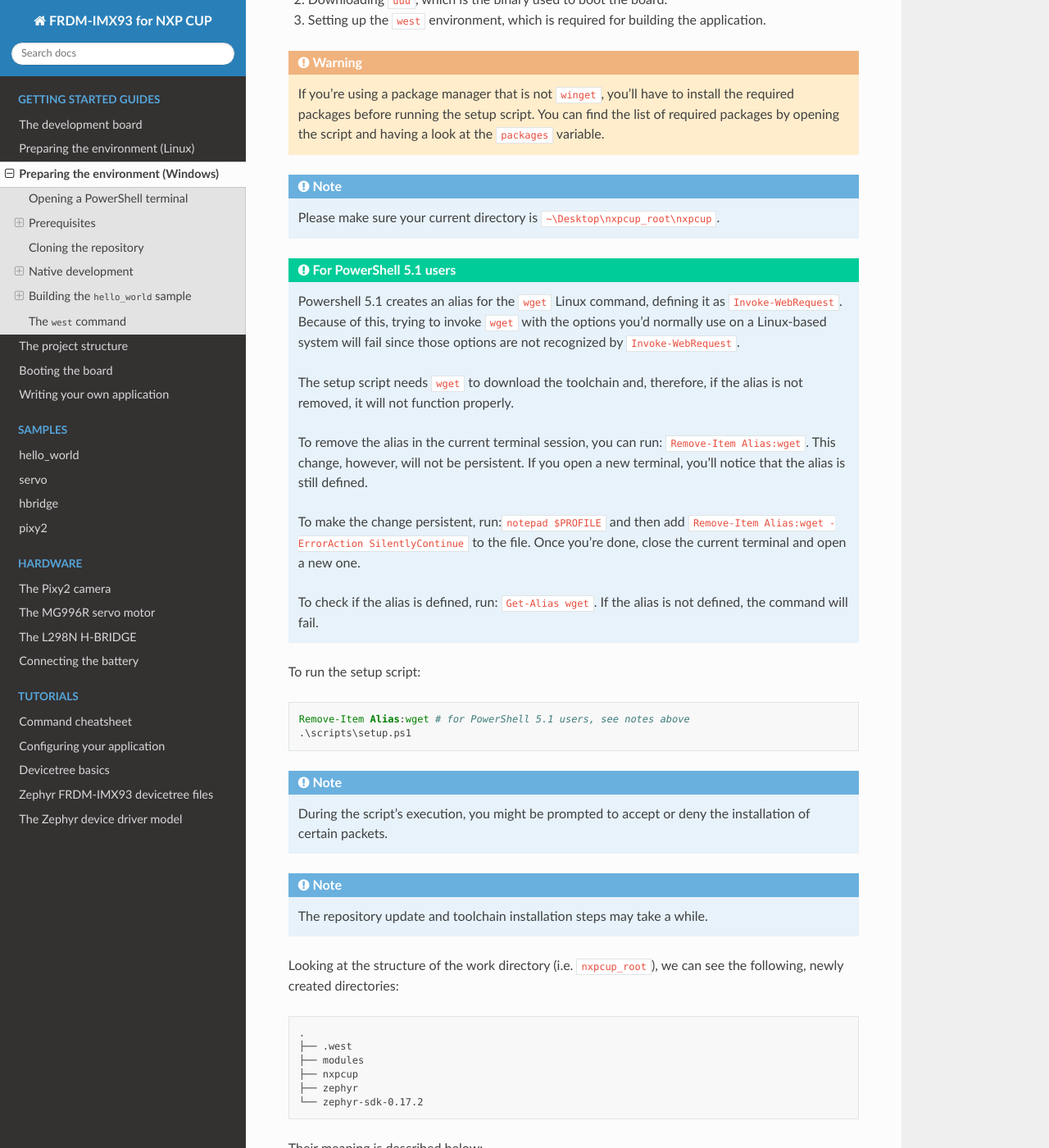
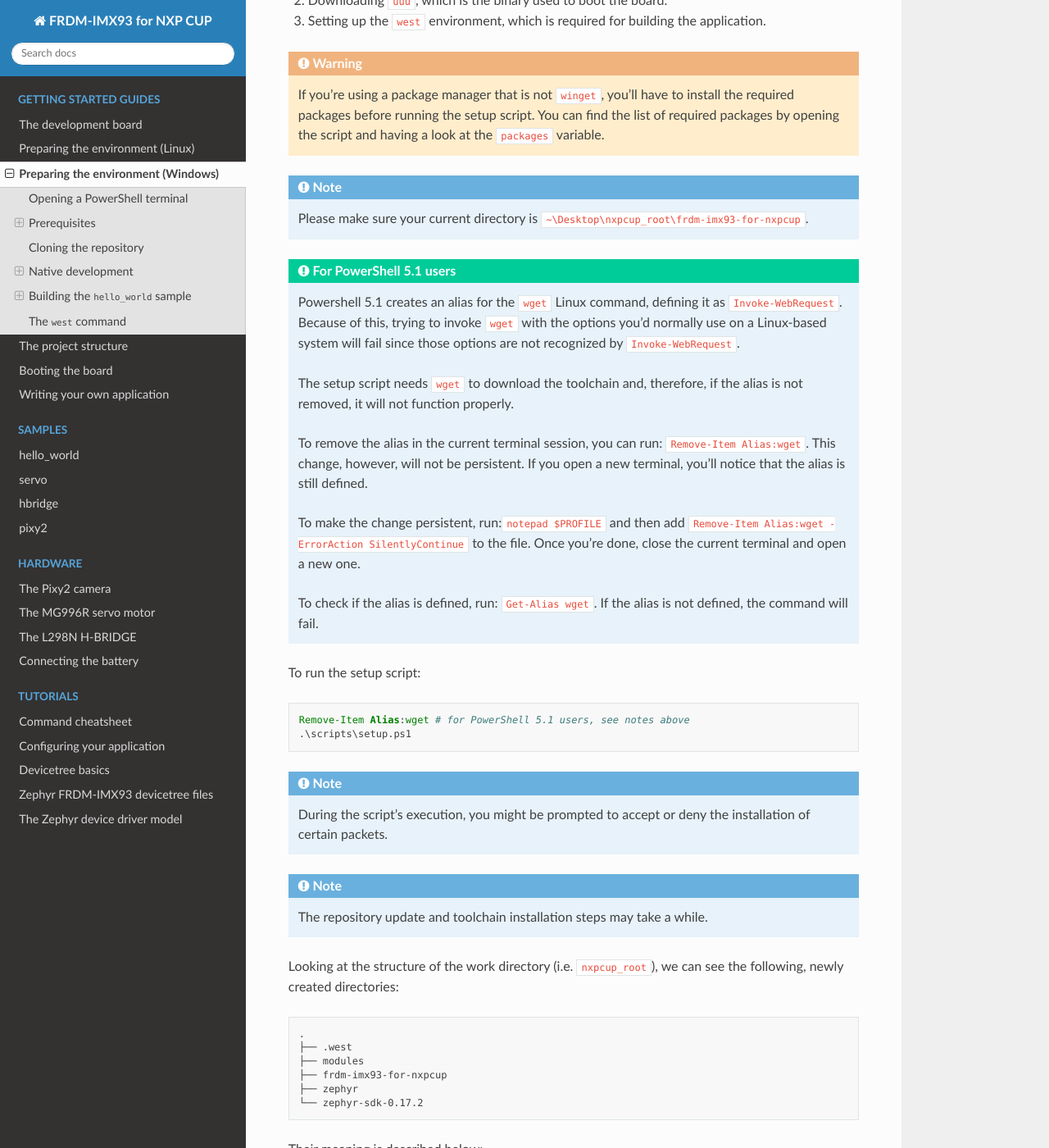
Before and after one commit to NXPHoverGames/frdm-imx93-for-nxpcup, a Sphinx documentation site: the page built from doc/windows_setup.rst, in a window 1280 px wide and 1400 px high, scrolled down 4330 px. Shown: the whole window at 82% size. Built offline with Sphinx 7.4.7 and the Read the Docs theme 3.1.0, drawn with Linux system fonts in a browser that asks for light colours; some of the changed text lies outside the part shown.

Commit message:
doc: windows_setup: update stale repository
The repository has been moved to a different location. Additionally,
its name has been changed.

Signed-off-by: Laurentiu Mihalcea <laurentiu.mihalcea@nxp.com>

```diff
--- a/doc/windows_setup.rst
+++ b/doc/windows_setup.rst
@@ -66,7 +66,7 @@
 
    Make sure that the work directory path does not contain any whitespaces,
    otherwise the sample build step may fail. For instance, paths such as:
-   ``C:\Users\TEST USER\Desktop\nxpcup_root\nxpcup`` should be avoided.
+   ``C:\Users\TEST USER\Desktop\nxpcup_root\frdm-imx93-for-nxpcup`` should be avoided.
 
    As long as this constraint applies, you may place the work directory
    wherever you see fit. Additionally, you may choose to use a different
@@ -146,8 +146,8 @@
 
 .. code-block:: powershell
 
-   git clone https://github.com/LaurentiuM1234/nxpcup.git
-   cd nxpcup
+   git clone https://github.com/NXPHoverGames/frdm-imx93-for-nxpcup.git
+   cd frdm-imx93-for-nxpcup
 
 .. warning::
 
@@ -180,7 +180,7 @@
 
 .. note::
 
-   Please make sure your current directory is ``~\Desktop\nxpcup_root\nxpcup``.
+   Please make sure your current directory is ``~\Desktop\nxpcup_root\frdm-imx93-for-nxpcup``.
 
 .. admonition:: For PowerShell 5.1 users
    :class: custom-note
@@ -229,7 +229,7 @@
    .
    ├── .west
    ├── modules
-   ├── nxpcup
+   ├── frdm-imx93-for-nxpcup
    ├── zephyr
    └── zephyr-sdk-0.17.2
 
@@ -240,7 +240,7 @@
 * ``zephyr``: source code of the Zephyr RTOS
 * ``zephyr-sdk-0.17.2``: toolchain directory
 
-Additionally, two new directories have been created under ``~\Desktop\nxpcup_root\nxpcup``:
+Additionally, two new directories have been created under ``~\Desktop\nxpcup_root\frdm-imx93-for-nxpcup``:
 ``ENV`` and ``packages``. Their meaning is described below:
 
 * ``ENV``: result of the virtual environment creation
@@ -320,8 +320,8 @@
 
 .. code-block:: powershell
 
-   git clone https://github.com/LaurentiuM1234/nxpcup.git
-   cd nxpcup
+   git clone https://github.com/NXPHoverGames/frdm-imx93-for-nxpcup.git
+   cd frdm-imx93-for-nxpcup
 
 3. Remove alias for the ``wget`` command:
 
```
